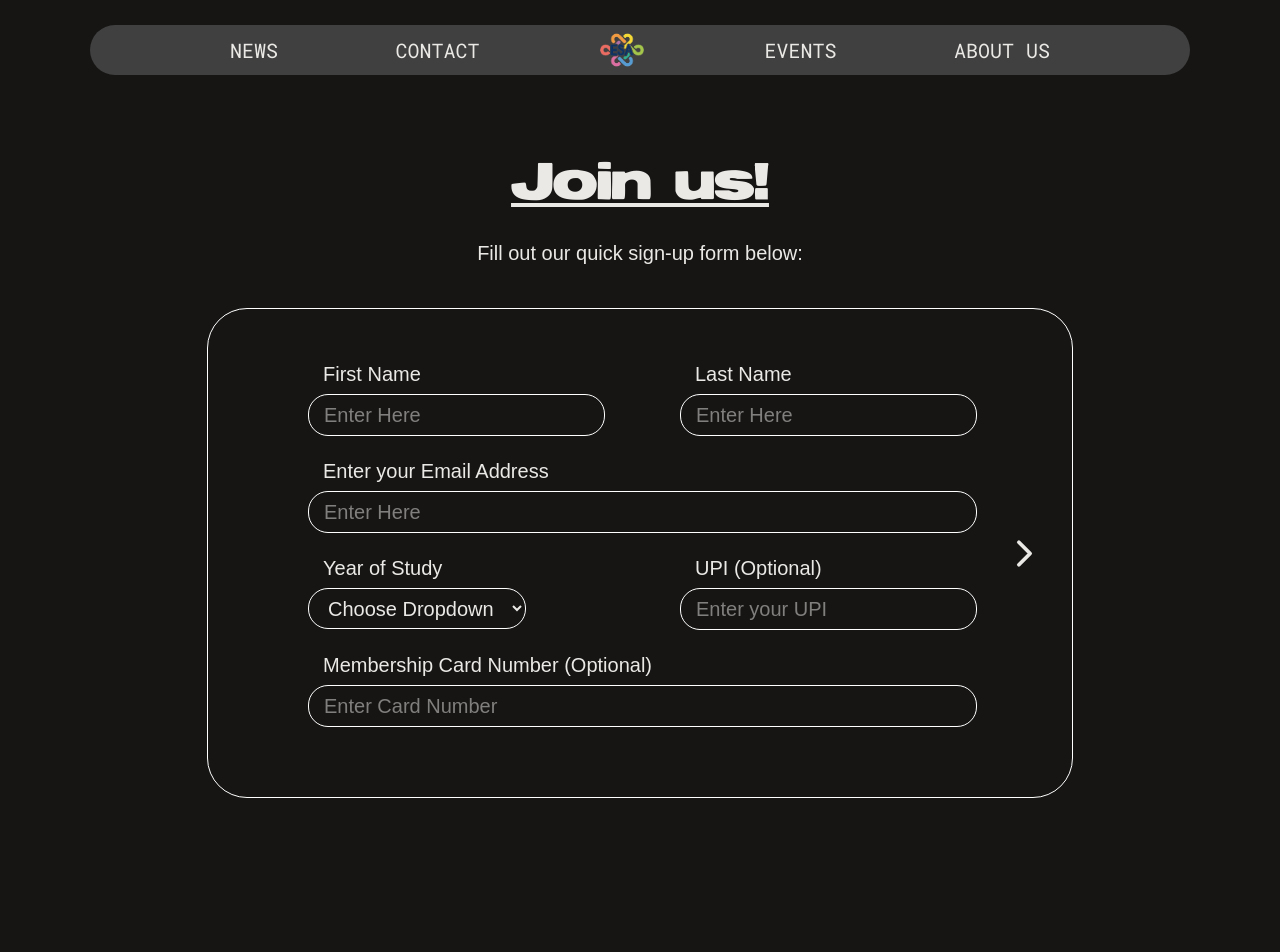
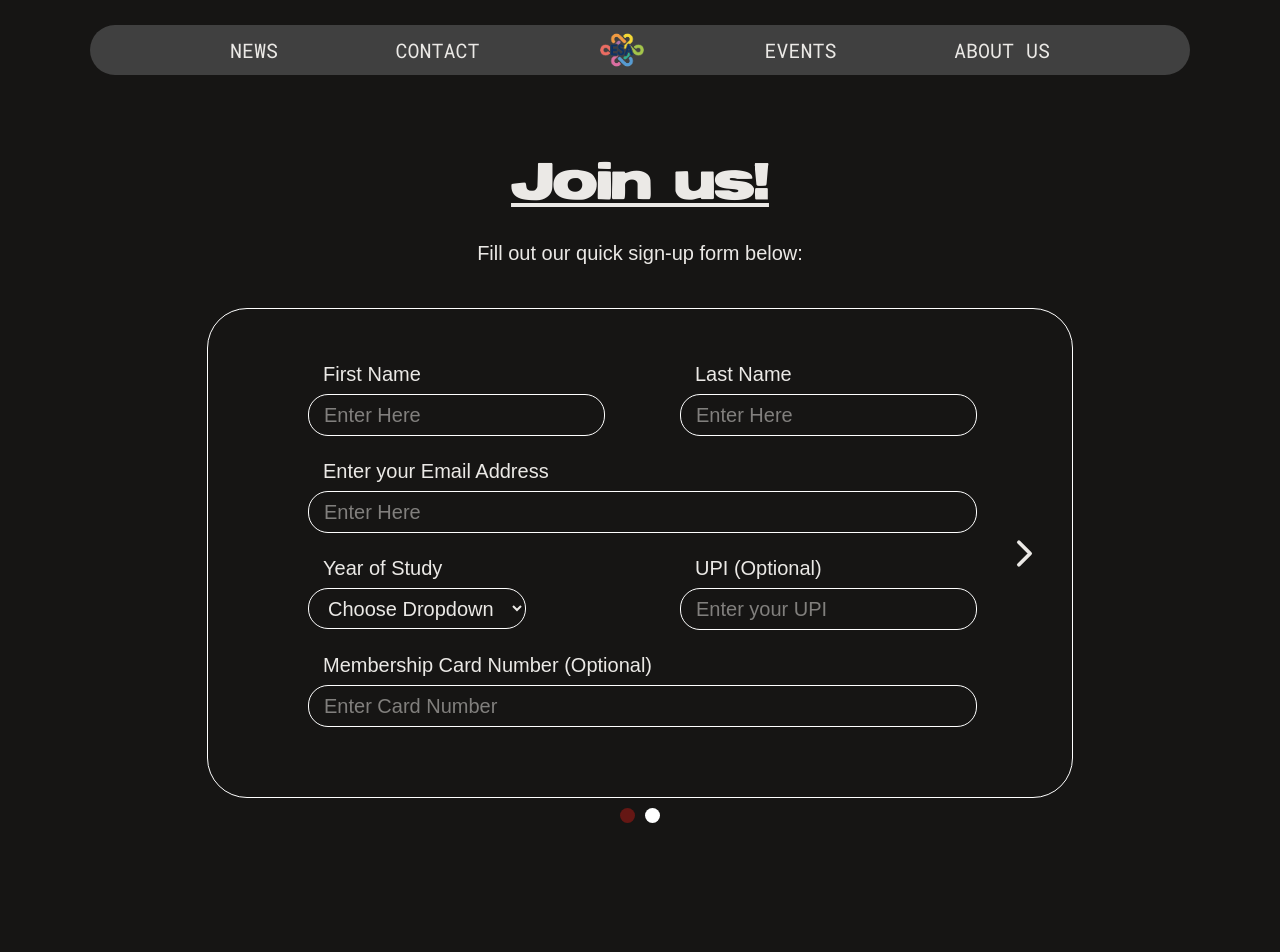
Before and after one commit to UoaWDCC/esa, a Next.js app: page /signup in a window 1280 px wide. Shown: the top 952 px of the page. Built offline with nearby package versions, Linux system fonts and the light colour scheme; a web font is replaced by a local one.

Commit message:
fix: adjust layout and add indicators field to signup form

```diff
--- a/src/app/(frontend)/signup/_components/SignupForm.tsx
+++ b/src/app/(frontend)/signup/_components/SignupForm.tsx
@@ -13,11 +13,11 @@ import { ChevronLeft, ChevronRight } from 'lucide-react';
 
 export default function SignupForm() {
     const [step, setStep] = useState(1);
+    const Arr = ['', ''];
 
     const {
         register,
         handleSubmit,
-        watch,
         trigger,
         formState: { errors, isSubmitting },
         reset,
@@ -60,7 +60,7 @@ export default function SignupForm() {
     };
 
     return (
-        <div className="flex justify-center p-4">
+        <div className="flex flex-col justify-center p-4">
             <form
                 onSubmit={handleSubmit(onSubmit)}
                 className="border-white border rounded-4xl flex items-center justify-center"
@@ -212,6 +212,7 @@ export default function SignupForm() {
                                     {...register('notes')}
                                     error={errors.notes}
                                     className="w-full placeholder:text-gray"
+                                    rows={1}
                                 />
                                 <Button
                                     type="submit"
@@ -225,6 +226,14 @@ export default function SignupForm() {
                     )}
                 </AnimatePresence>
             </form>
+            <div className="flex flex-row mt-2 gap-2 justify-center">
+                {Arr.map((_, index) => (
+                    <div
+                        key={index}
+                        className={`rounded-full w-3 h-3 ${step === index + 1 ? 'bg-primary-red-800' : 'bg-white'}`}
+                    />
+                ))}
+            </div>
         </div>
     );
 }
```
